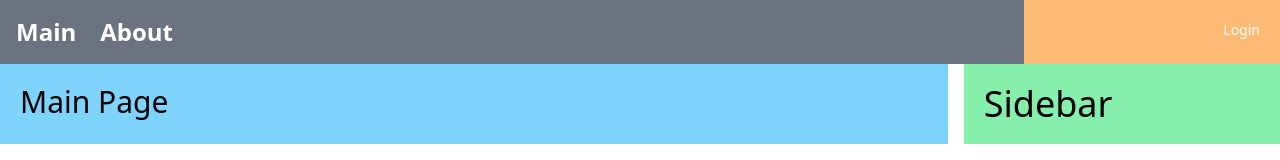
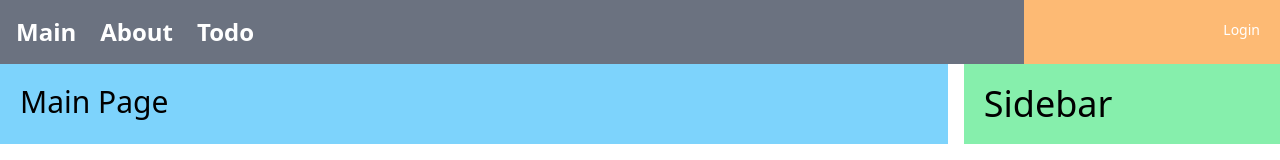
Before and after one commit to YuYoHan/React_Book, a React (Create React App) app in the folder mall/: page / in a window 1280 px wide. Shown: the top 160 px of the page. Built offline with nearby package versions, Linux system fonts and the light colour scheme.

Commit message:
[Study] 코드로 배우는 리액트

```diff
--- a/mall/src/pages/components/menus/BasicMenus.jsx
+++ b/mall/src/pages/components/menus/BasicMenus.jsx
@@ -11,6 +11,9 @@ const BasicMenu = () => {
           <li className="pr-6 text-2xl">
             <Link to={"/about"}>About</Link>
           </li>
+          <li className="pr-6 text-2xl">
+            <Link to={'/todo/'}>Todo</Link>
+          </li>
         </ul>
       </div>
       <div className="w-1/5 flex justify-end bg-orange-300 p-4 font-medium">
```
